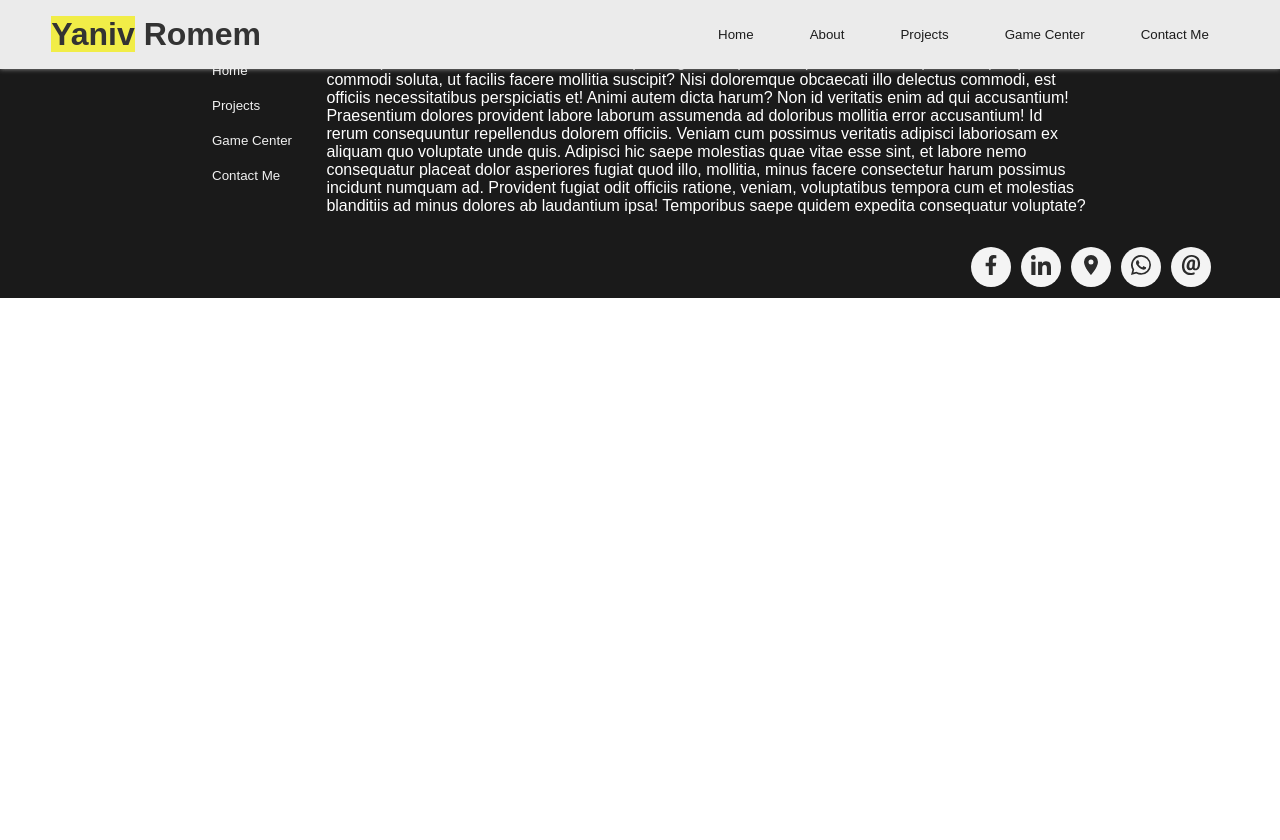
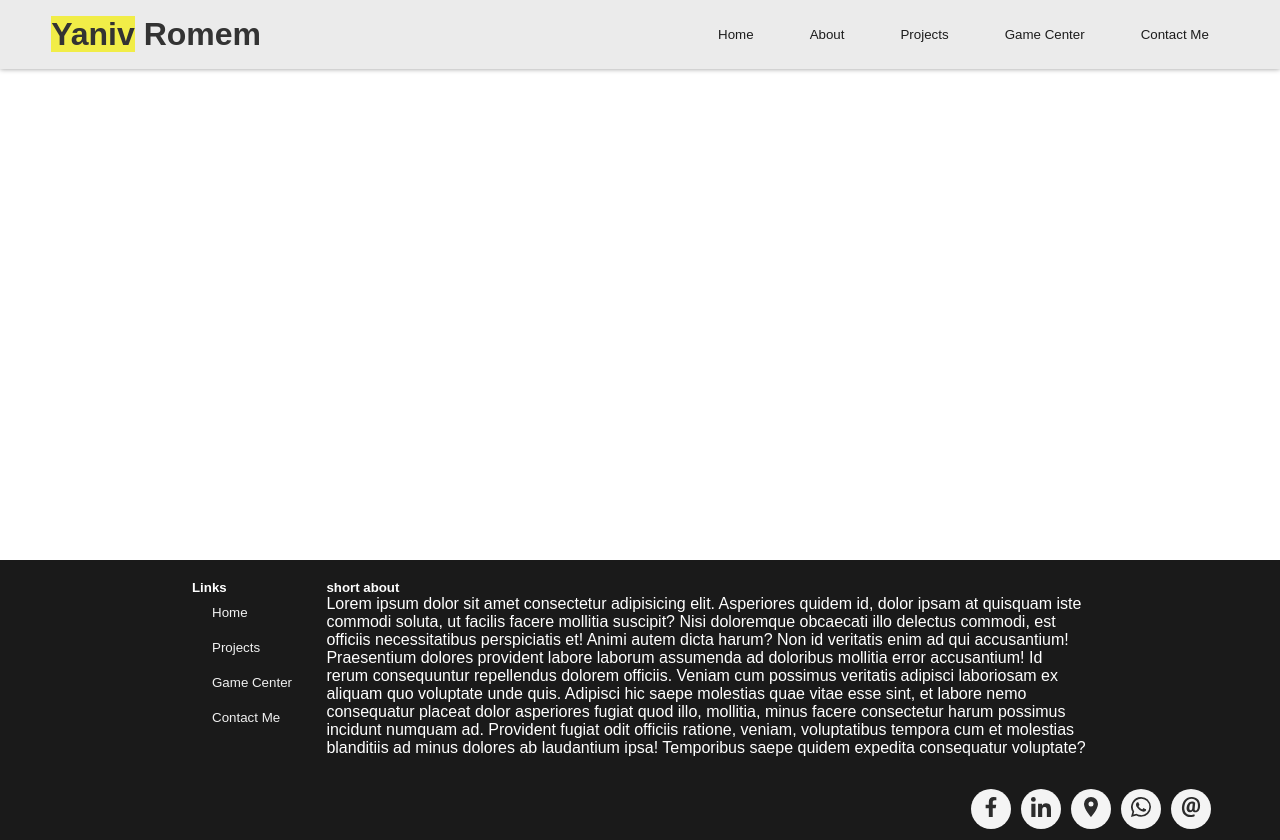
Before and after one commit to JanivDemagniv/amazing_protfoliov.2, a Next.js app: page /projects in a window 1280 px wide. Before the commit the page ends 800 px from the top, so only its background shows below. Built offline with nearby package versions, Linux system fonts and the light colour scheme.

Commit message:
trying things,didn't work

```diff
--- a/package.json
+++ b/package.json
@@ -9,8 +9,8 @@
     "lint": "next lint"
   },
   "dependencies": {
+    "next": "15.0.3",
     "react": "19.0.0-rc-66855b96-20241106",
-    "react-dom": "19.0.0-rc-66855b96-20241106",
-    "next": "15.0.3"
+    "react-dom": "19.0.0-rc-66855b96-20241106"
   }
 }
--- a/src/app/projects/page.jsx
+++ b/src/app/projects/page.jsx
@@ -2,6 +2,7 @@ import React from 'react'
 
 export default function page() {
     return (
-        <div>page</div>
+        <div style={{ minHeight: '70vh' }}>
+        </div>
     )
 }
```
